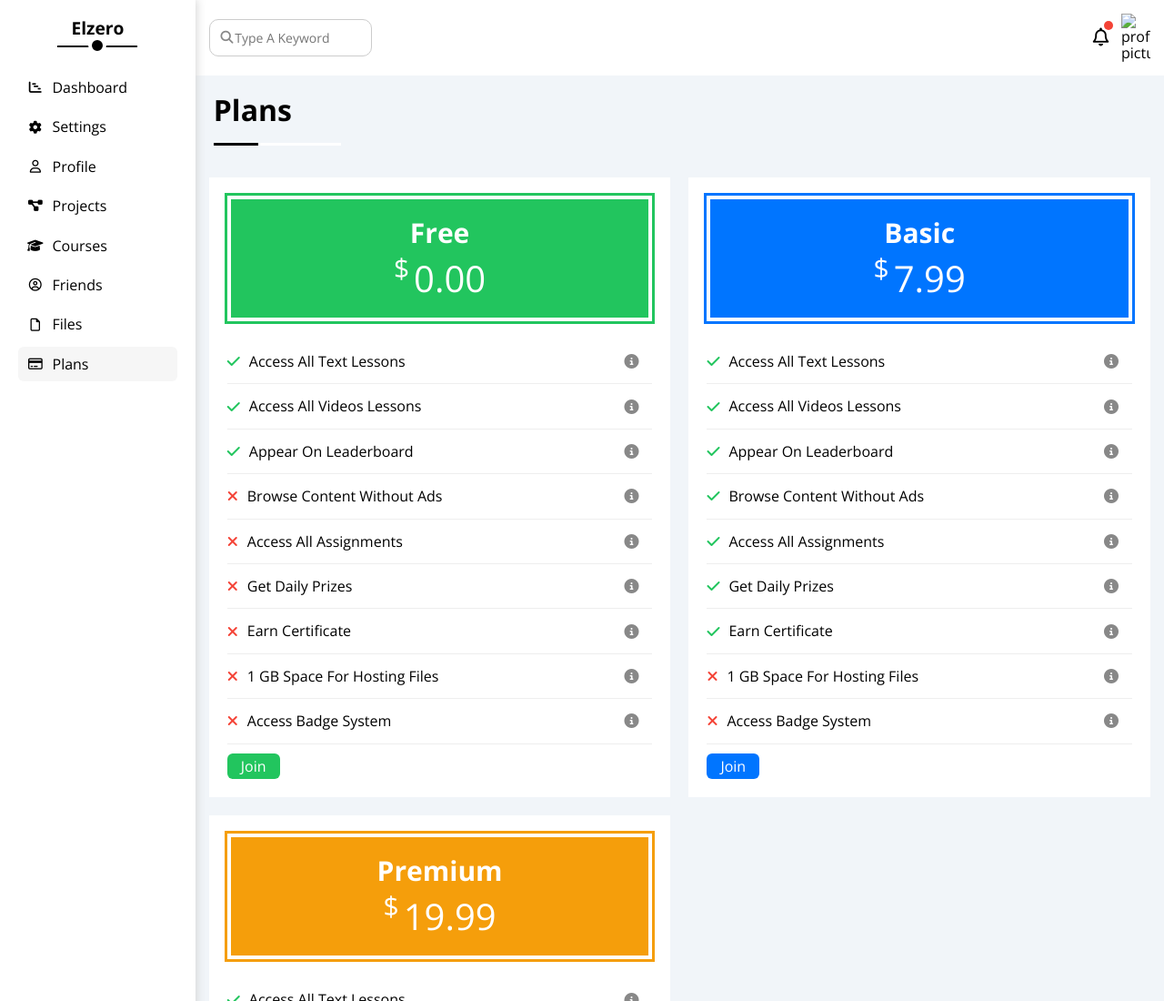
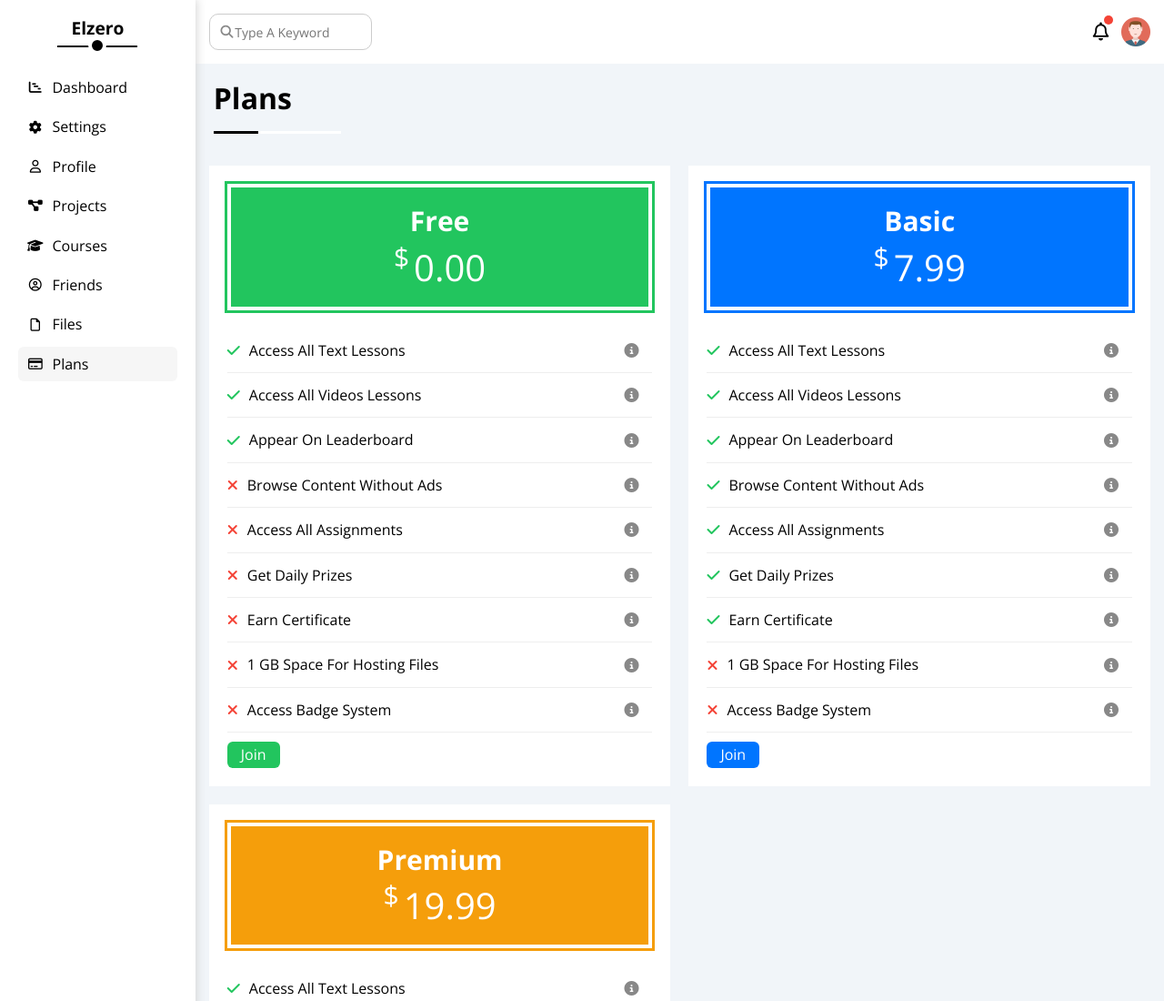
Before and after one commit to Mohamed-A-7/HTML-And-CSS-Practice-On-Template-Four, a plain HTML site: page plans.html in a window 1280 px wide. Shown: the top 1100 px of the page at 91% size. Drawn offline with nearby package versions, Linux system fonts and the light colour scheme.

Commit message:
Correct the avatar path

```diff
--- a/plans.html
+++ b/plans.html
@@ -47,7 +47,7 @@
                 </form>
                 <div class="notification align-center">
                     <i class="fa-regular fa-bell fa-fw fs-20 p-relative mr-10 bell pointer"></i>
-                    <img src="/avatar.png" alt="profile picture" width="32px" class="pointer">
+                    <img src="content/avatar.png" alt="profile picture" width="32px" class="pointer">
                 </div>
             </header>
             <h1 class="main-head">Plans</h1>
```
